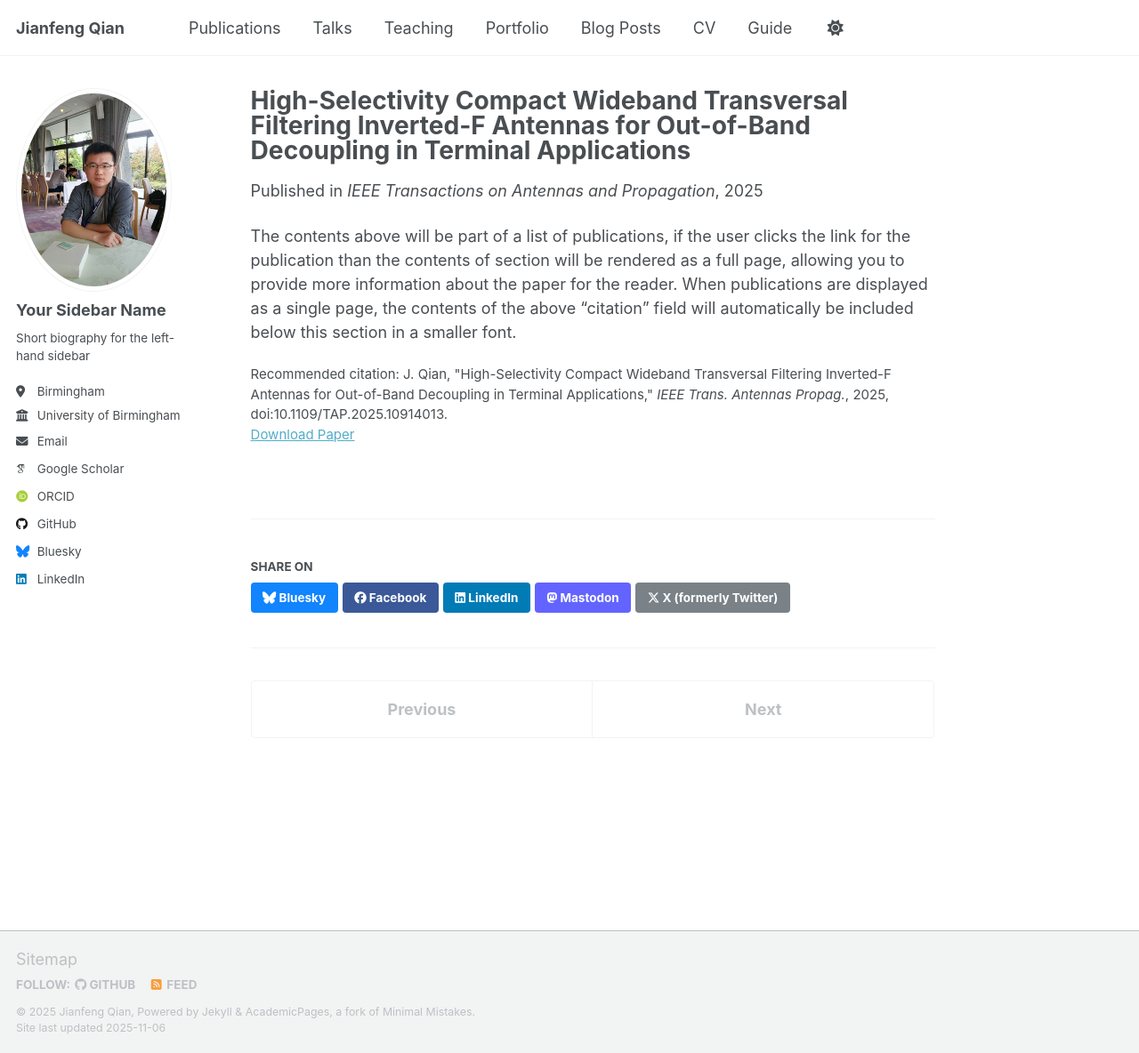
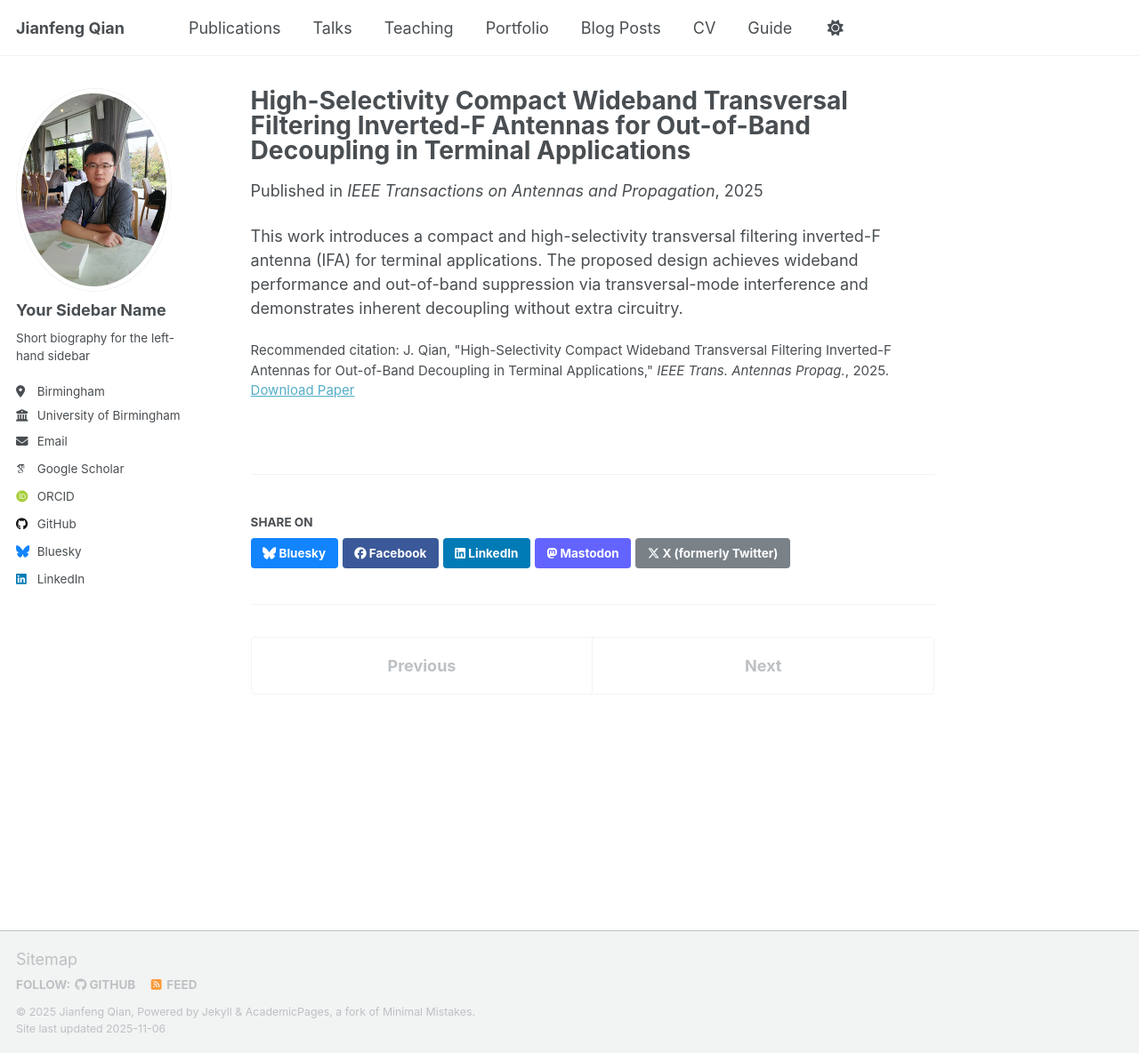
Before and after one commit to eejfqian/eejfqian.github.io, a Jekyll site: the page built from _publications/2025-02-01-high-selectivity-filtering-ifa.md, in a window 1280 px wide and 1184 px high. Shown: the whole window at 89% size. Built offline with Jekyll 4.4.1, drawn with Linux system fonts in a browser that asks for light colours; some web fonts are replaced; a script that is not in the unit is left out.

Commit message:
Update 2025-02-01-high-selectivity-filtering-ifa.md

```diff
--- a/_publications/2025-02-01-high-selectivity-filtering-ifa.md
+++ b/_publications/2025-02-01-high-selectivity-filtering-ifa.md
@@ -3,10 +3,10 @@ title: "High-Selectivity Compact Wideband Transversal Filtering Inverted-F Anten
 collection: publications
 category: journal
 permalink: /publication/2025-high-selectivity-filtering-ifa
-excerpt: "This paper proposes a compact transversal filtering inverted-F antenna (IFA) with wideband high selectivity and inherent out-of-band decoupling capability for terminal applications."
+excerpt: "A compact transversal filtering IFA offering high selectivity and built-in out-of-band decoupling for terminal platforms."
 date: 2025-02-01
 venue: "IEEE Transactions on Antennas and Propagation"
 paperurl: "https://ieeexplore.ieee.org/document/10914013"
-citation: 'J. Qian, "High-Selectivity Compact Wideband Transversal Filtering Inverted-F Antennas for Out-of-Band Decoupling in Terminal Applications," <i>IEEE Trans. Antennas Propag.</i>, 2025, doi:10.1109/TAP.2025.10914013.'
+citation: 'J. Qian, "High-Selectivity Compact Wideband Transversal Filtering Inverted-F Antennas for Out-of-Band Decoupling in Terminal Applications," <i>IEEE Trans. Antennas Propag.</i>, 2025.'
 ---
-The contents above will be part of a list of publications, if the user clicks the link for the publication than the contents of section will be rendered as a full page, allowing you to provide more information about the paper for the reader. When publications are displayed as a single page, the contents of the above "citation" field will automatically be included below this section in a smaller font.
+This work introduces a compact and high-selectivity transversal filtering inverted-F antenna (IFA) for terminal applications. The proposed design achieves wideband performance and out-of-band suppression via transversal-mode interference and demonstrates inherent decoupling without extra circuitry.
```
